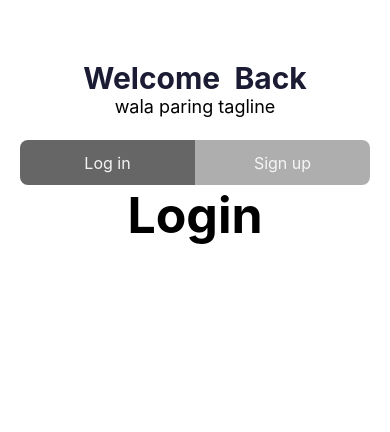
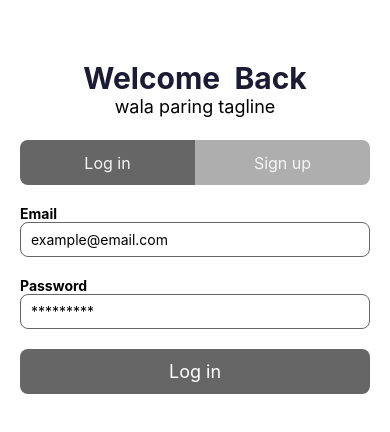
Before and after one commit to grimeo/fuse-mobile, a React Native app: screen / in a window 390 px wide. Shown: the top 432 px of the page. Built offline with nearby package versions, Linux system fonts and the light colour scheme.

Commit message:
add: forminput in login and signup form

```diff
--- a/App.js
+++ b/App.js
@@ -22,7 +22,13 @@ export default function App() {
           tagline={"wala paring tagline"}
         />
       </View>
-      <View style={{ flexDirection: "row", paddingHorizontal: 20 }}>
+      <View
+        style={{
+          flexDirection: "row",
+          paddingHorizontal: 20,
+          marginBottom: 20,
+        }}
+      >
         <FormSelectorBtn
           style={styles.borderLeft}
           backgroundColor="#666"
--- a/app/components/FormContainer.js
+++ b/app/components/FormContainer.js
@@ -11,8 +11,7 @@ export default function FormContainer({ children }) {
 
 const styles = StyleSheet.create({
   container: {
-    justifyContent: "center",
-    alignItems: "center",
     width: Dimensions.get("window").width,
+    paddingHorizontal: 20,
   },
 });
--- /dev/null
+++ b/app/components/FormInput.js
@@ -0,0 +1,23 @@
+import { StyleSheet, Text, View, TextInput } from "react-native";
+import React from "react";
+
+export default function FormInput({ placeholder, title }) {
+  return (
+    <View>
+      <Text style={{ fontWeight: "bold" }}>{title}</Text>
+      <TextInput placeholder={placeholder} style={styles.input} />
+    </View>
+  );
+}
+
+const styles = StyleSheet.create({
+  input: {
+    borderWidth: 1,
+    borderColor: "#666",
+    height: 35,
+    borderRadius: 8,
+    fontsize: 16,
+    paddingLeft: 10,
+    marginBottom: 20,
+  },
+});
--- /dev/null
+++ b/app/components/FormSubmitBtn.js
@@ -0,0 +1,20 @@
+import { StyleSheet, Text, TouchableOpacity } from "react-native";
+import React from "react";
+
+export default function FormSubmitBtn({ title }) {
+  return (
+    <TouchableOpacity style={styles.container}>
+      <Text style={{ fontSize: 18, color: "#fff" }}>{title}</Text>
+    </TouchableOpacity>
+  );
+}
+
+const styles = StyleSheet.create({
+  container: {
+    height: 45,
+    backgroundColor: "#666",
+    borderRadius: 8,
+    justifyContent: "center",
+    alignItems: "center",
+  },
+});
--- a/app/components/LoginForm.js
+++ b/app/components/LoginForm.js
@@ -1,12 +1,16 @@
 import React from "react";
-import { StyleSheet, Text } from "react-native";
+import { StyleSheet, Text, TextInput } from "react-native";
 import FormContainer from "./FormContainer";
+import FormInput from "./FormInput";
+import FormSubmitBtn from "./FormSubmitBtn";
 
 export default function loginForm() {
   return (
     <>
       <FormContainer>
-        <Text style={{ fontSize: 50, fontWeight: "bold" }}>Login</Text>
+        <FormInput title="Email" placeholder="example@email.com" />
+        <FormInput title="Password" placeholder="*********" />
+        <FormSubmitBtn title="Log in" />
       </FormContainer>
     </>
   );
--- a/app/components/SignUpForm.js
+++ b/app/components/SignUpForm.js
@@ -1,12 +1,20 @@
 import React from "react";
 import { StyleSheet, Text } from "react-native";
 import FormContainer from "./FormContainer";
+import FormInput from "./FormInput";
+import FormSubmitBtn from "./FormSubmitBtn";
 
 export default function SignUpForm() {
   return (
     <>
       <FormContainer>
-        <Text style={{ fontSize: 50, fontWeight: "bold" }}>Sign up</Text>
+        <FormInput title="First Name" placeholder="Romeo" />
+        <FormInput title="Middle Name" placeholder="Pogi" />
+        <FormInput title="Last Name" placeholder="Always" />
+        <FormInput title="Email" placeholder="example@email.com" />
+        <FormInput title="Password" placeholder="*********" />
+        <FormInput title="Confirm Password" placeholder="*********" />
+        <FormSubmitBtn title="SIgn Up" />
       </FormContainer>
     </>
   );
```
